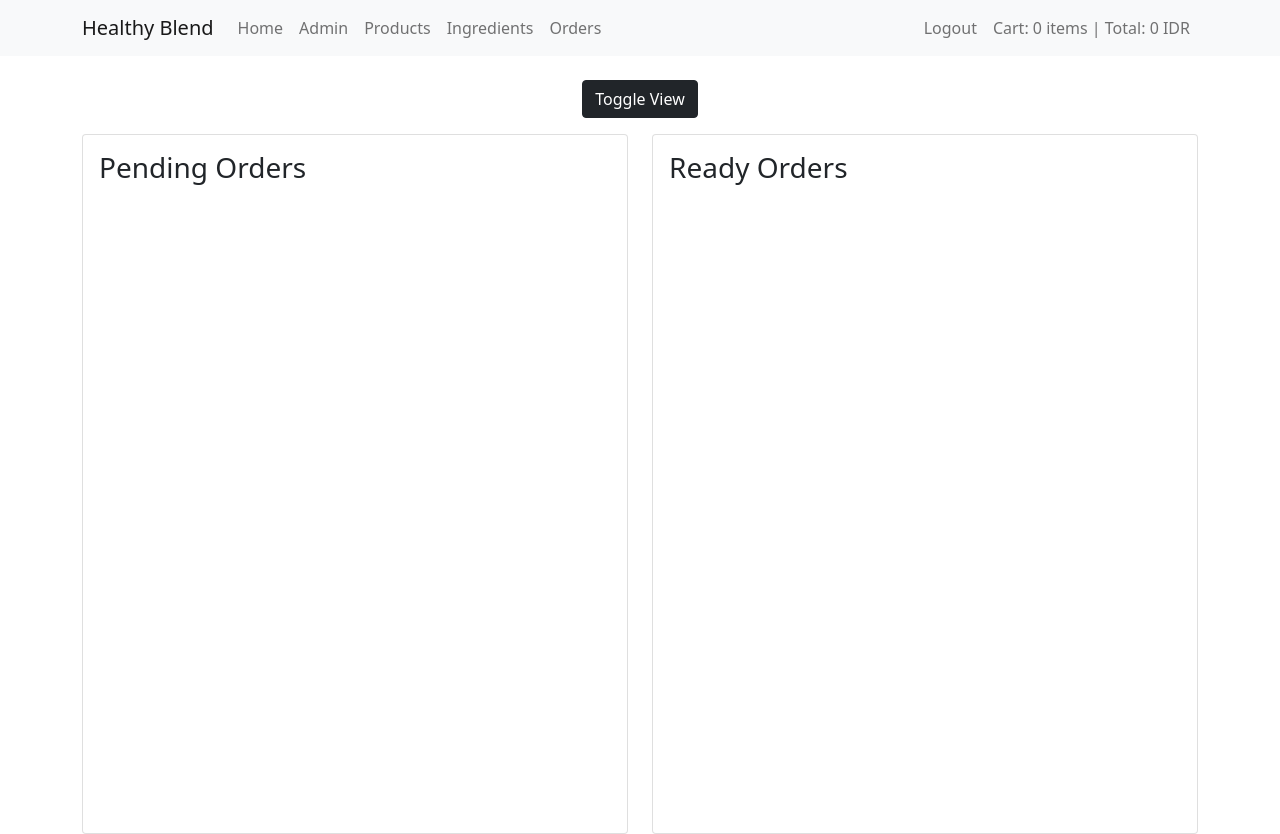
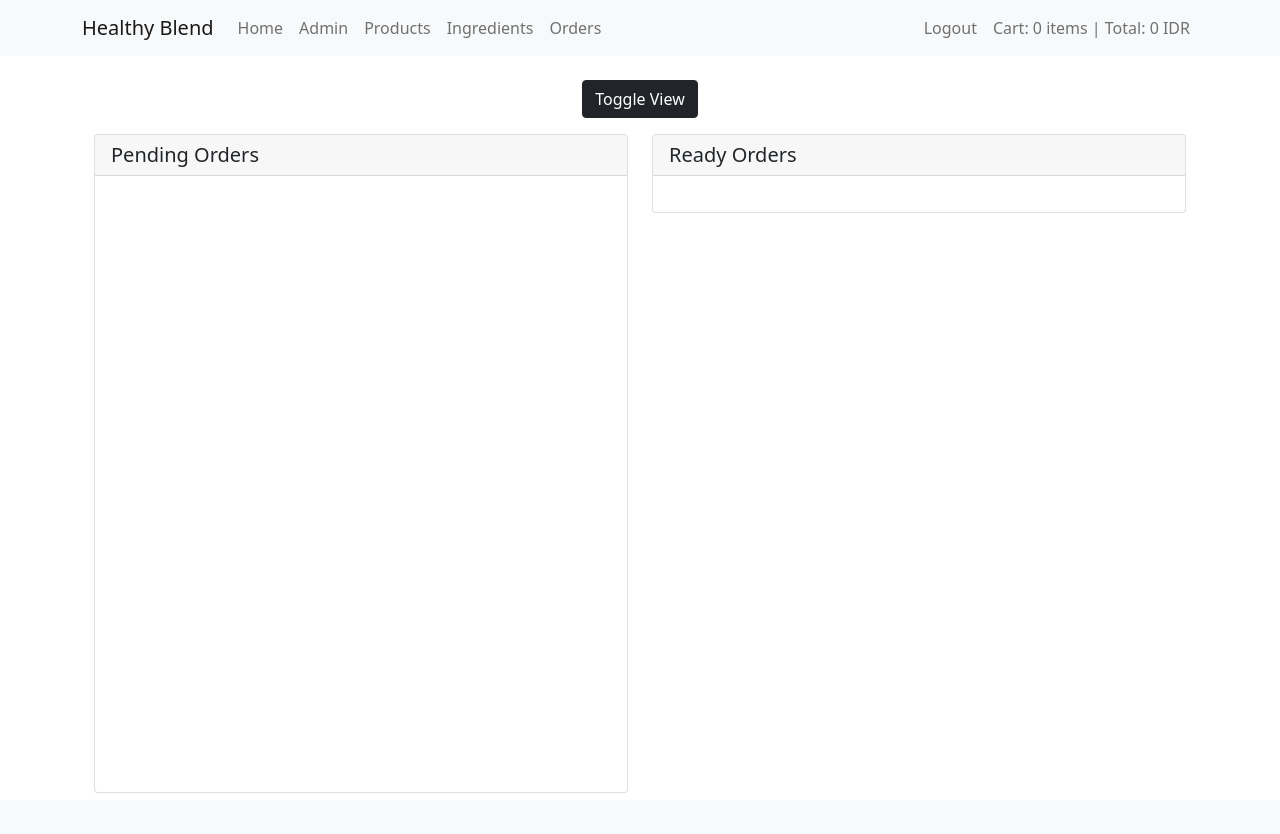
Before and after one commit to 0xDyno/healthy-blend, a Django app: page /order-management/ in a window 1280 px wide. After the commit the page ends 793 px from the top, so only its background shows below. Run offline with Django 5.2, Linux system fonts and the light colour scheme; a user stored in the database is signed in; data comes from the database, SQL or seed files in the repository; both versions use the stored data as it was after the commit.

Commit message:
Update 1.501 - Order Managing is Done

```diff
--- a/core/templates/manage/order_management.html
+++ b/core/templates/manage/order_management.html
@@ -8,23 +8,26 @@
         <button id="toggleView" class="btn btn-dark">Toggle View</button>
     </div>
 
-    <div id="splitView" class="row">
-        <div class="col-6">
-            <div class="card">
-                <div class="card-body">
+    <div id="splitView" class="row h-100">
+        <div class="col-6 h-100">
+            <div class="card h-100">
+                <div class="card-header">
                     <h3>Pending Orders</h3>
-                    <div id="pendingOrders" class="d-flex flex-column">
+                </div>
+                <div class="card-body p-2">
+                    <div id="pendingOrders" class="orders-container">
                         <!-- Pending orders will be dynamically inserted here -->
                     </div>
                 </div>
             </div>
         </div>
-        <div class="col-6">
-            <div class="card">
-                <div class="card-body">
+        <div class="col-6 h-100">
+            <div class="card h-100">
+                <div class="card-header">
                     <h3>Ready Orders</h3>
-                    <div id="readyOrders" class="d-flex"
-                         style="flex-direction: column-reverse; height: calc(100vh - 200px); overflow-y: auto;">
+                </div>
+                <div class="card-body p-2">
+                    <div id="readyOrders" class="orders-container">
                         <!-- Ready orders will be dynamically inserted here -->
                     </div>
                 </div>
@@ -118,10 +121,10 @@
                             <h5 class="text-center mb-3">Order Status</h5>
                             <div class="status-buttons-container">
                                 <button type="button" class="btn btn-outline-secondary" data-status="pending">Pending</button>
-                                <button type="button" class="btn btn-outline-success" data-status="ready">Ready</button>
+                                <button type="button" class="btn btn-outline-info" data-status="ready">Ready</button>
                                 <button type="button" class="btn btn-outline-danger" data-status="cancelled">Cancelled</button>
                                 <button type="button" class="btn btn-outline-primary" data-status="cooking">Cooking</button>
-                                <button type="button" class="btn btn-outline-info" data-status="delivered">Delivered</button>
+                                <button type="button" class="btn btn-outline-success" data-status="delivered">Delivered</button>
                                 <button type="button" class="btn btn-outline-danger" data-status="problem">Problem</button>
                             </div>
                         </div>
--- a/static/css/styles.css
+++ b/static/css/styles.css
@@ -1,3 +1,5 @@
+/* styles.css */
+
 .card {
     height: 100%;
     display: flex;
@@ -291,3 +293,74 @@
 .form-check-input {
     margin-right: 5px;
 }
+
+/* Добавьте эти стили в ваш CSS файл */
+#splitView {
+    height: calc(100vh - 80px);
+    margin: 0;
+}
+
+.orders-container {
+    height: 100%;
+    overflow-y: auto;
+    padding: 10px;
+}
+
+.card-header {
+    background-color: #f8f9fa;
+    padding: 10px 15px;
+}
+
+.card-header h3 {
+    margin: 0;
+    font-size: 1.25rem;
+}
+
+.order-card {
+    margin-bottom: 10px;
+    border: 1px solid rgba(0,0,0,.125);
+    border-radius: .25rem;
+}
+
+/* Стили для скроллбара */
+.orders-container::-webkit-scrollbar {
+    width: 8px;
+}
+
+.orders-container::-webkit-scrollbar-track {
+    background: #f1f1f1;
+}
+
+.orders-container::-webkit-scrollbar-thumb {
+    background: #888;
+    border-radius: 4px;
+}
+
+.orders-container::-webkit-scrollbar-thumb:hover {
+    background: #555;
+}
+
+/* Стили для ордеров в зависимости от их статуса */
+.order-card[data-status='pending'] {
+    border-left: 4px solid #6c757d;
+}
+
+.order-card[data-status='cooking'] {
+    border-left: 4px solid #007bff;
+}
+
+.order-card[data-status='ready'] {
+    border-left: 4px solid #17a2b8;
+}
+
+.order-card[data-status='delivered'] {
+    border-left: 4px solid #28a745;
+}
+
+.order-card[data-status='cancelled'] {
+    border-left: 4px solid #dc3545;
+}
+
+.order-card[data-status='problem'] {
+    border-left: 4px solid #dc3545;
+}
--- a/static/js/manage/order_management.js
+++ b/static/js/manage/order_management.js
@@ -72,9 +72,12 @@ function createOrderElement(order, colClass = 'col-12') {
     const orderElement = document.createElement('div');
     orderElement.classList.add(colClass, 'mb-3');
     orderElement.innerHTML = `
-        <div class="card order-card" data-bs-toggle="modal" data-bs-target="#orderModal" data-order-id="${order.id}">
+        <div class="card order-card" data-status="${order.order_status}" data-bs-toggle="modal" data-bs-target="#orderModal" data-order-id="${order.id}">
             <div class="card-body">
-                <h5 class="card-title">Order #${order.id} ${order.is_refunded ? '<span class="text-danger">(Refunded)</span>' : ''}</h5>
+                <div class="d-flex justify-content-between align-items-center">
+                    <h5 class="card-title">Order #${order.id}</h5>
+                    ${order.is_refunded ? '<span class="badge bg-danger">Refunded</span>' : ''}
+                </div>
                 <p class="card-text">${order.user_role} ${order.user_id}</p>
                 <p class="card-text"><span class="badge bg-${getStatusColor(order.order_status)}">${order.order_status}</span></p>
                 <p class="card-text">Type: ${order.order_type}</p>
@@ -131,8 +134,8 @@ function getStatusColor(status) {
     const statusColors = {
         'pending': 'secondary',
         'cooking': 'primary',
-        'ready': 'success',
-        'delivered': 'info',
+        'ready': 'info',
+        'delivered': 'success',
         'cancelled': 'danger',
         'problem': 'danger'
     };
```
Also changed, not shown: db.sqlite3.
